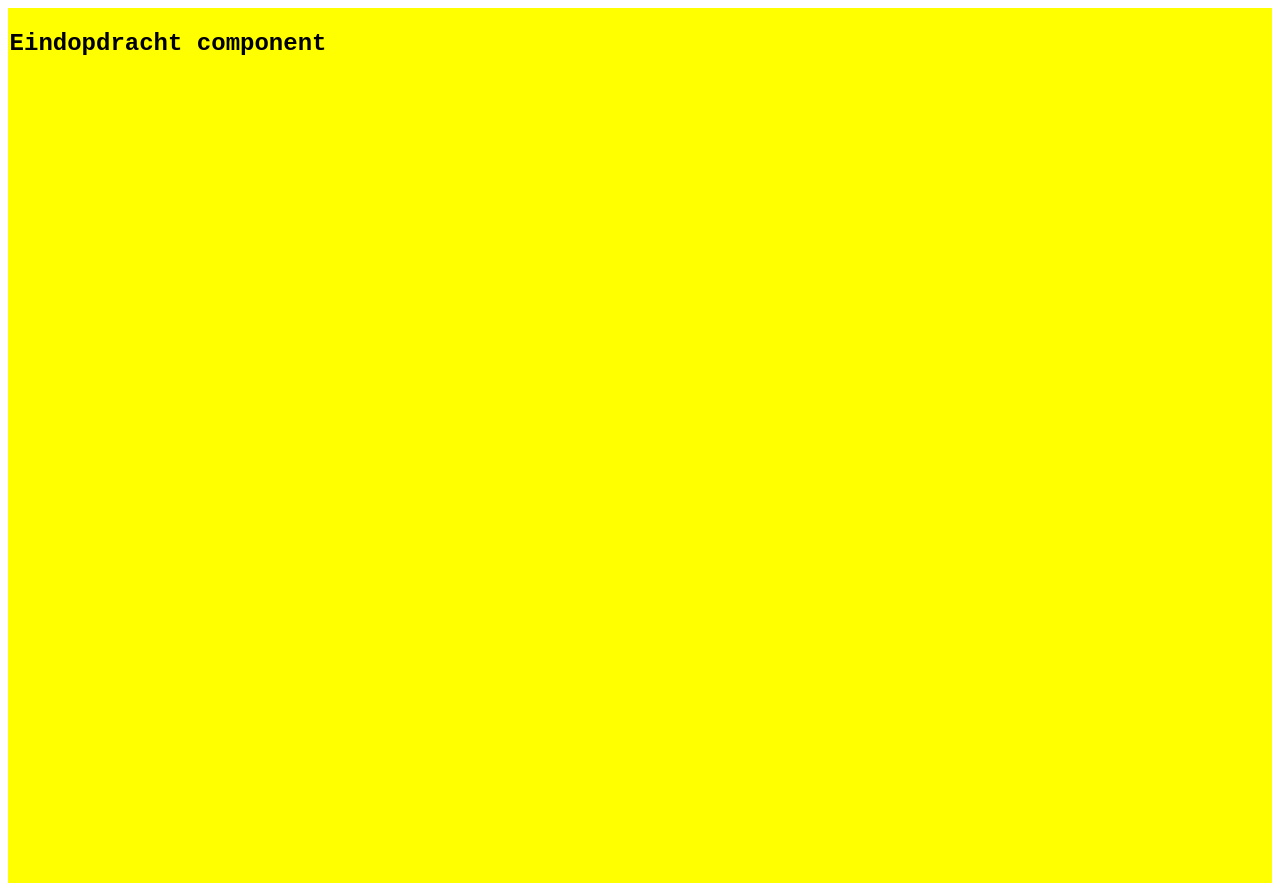
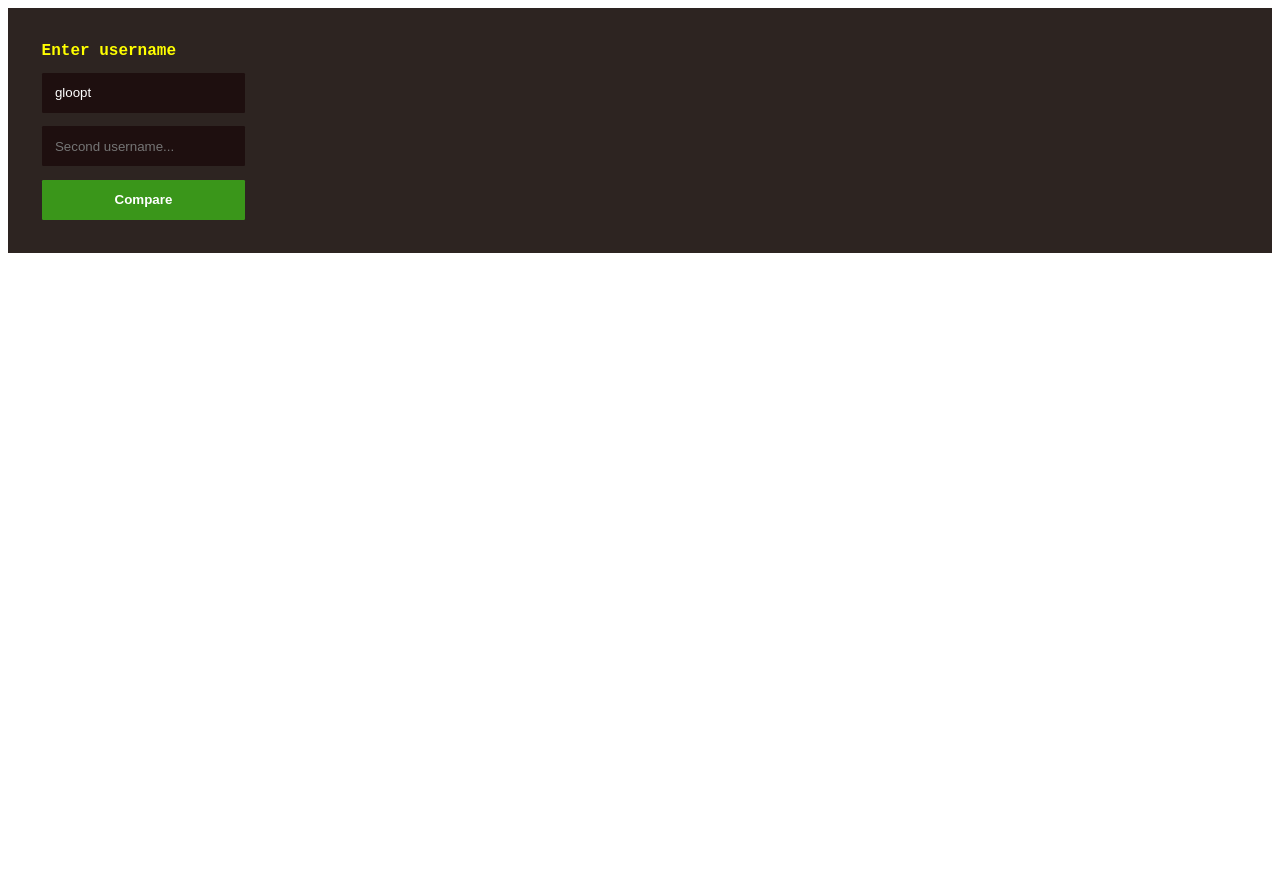
Before and after one commit to spacejump3/tech-track-23-24, a SvelteKit app: page / in a window 1280 px wide. After the commit the page ends 800 px from the top, so only its background shows below. Built offline with nearby package versions, Linux system fonts and the light colour scheme; no server answers.

Commit message:
Barchart met axis en textfield
barchart gemaakt via deze tutorial: https://sahansera.dev/d3-creating-bar-chart-ground-up/

```diff
--- a/src/components/Barchart.svelte
+++ b/src/components/Barchart.svelte
@@ -1,54 +1,134 @@
 <script>
+    import * as d3 from 'd3';
     import { onMount } from 'svelte';
-    import * as d3 from 'd3';
 
-    onMount(async () => {
+    let formData = { name: 'gloopt' };
 
-        let data;
-        let skillData;
+    async function getData(name) { // API fetch
+      const response = await fetch(
+        `https://api.wiseoldman.net/v2/players/${name}`
+      );
+      return await response.json();
+    }
 
-        async function getData() {
-            const response = await fetch('https://api.wiseoldman.net/v2/players/gloopt');
-            data = await response.json();
+    async function handleSubmit() { // Fetch data on button press
+      let data;
+      let skillData;
 
-            skillData = Object.values(data.latestSnapshot.data.skills); // Returns array of skills
-            return data;
-        };
+      data = await getData(formData.name);
+      skillData = Object.values(data.latestSnapshot.data.skills);
 
-        await getData(); // Wait for the getData() function to complete
+      skillData.shift(); // Remove the first datapoint
 
-        skillData.shift() // Remove the first datapoint
+      console.log(skillData)
 
-        console.log(skillData);
+      generateChart(skillData);
+    };
 
-        // D3 barchart below
-        const xScale = d3.scaleLinear()
-            .domain([1, 99])
-            .range([1, 500]);
+    function generateChart(skillData) {
+      const width = 800, height = 300;
+      const margin = { top: 30, right: 30, bottom: 30, left: 30 };
 
-        const yScale = d3.scaleBand()
-            .domain(skillData.map(d => d.metric))
-            .range([0, 800])
-            .padding(0.1);
+      const svg = d3.select('svg')
+        .attr('width', width)
+        .attr('height', height);
 
-        const colorScale = d3.scaleLinear()
-            .domain([0, 99])
-            .range(['black', 'green'])
+      const xScale = d3.scaleBand()
+        .domain([0, 1, 2, 3, 4, 5, 6, 7, 8, 9, 10, 11, 12, 13, 14, 15, 16, 17, 18, 19, 20, 21, 22])
+        .range([0, width - (margin.left + margin.right)]);
 
-        d3.select('#skillBarChart').selectAll('rect')
-            .data(skillData)
-            .join('rect')
+      const yScale = d3.scaleLinear()
+        .domain([1, 99])
+        .range([height - (margin.top + margin.bottom) * 2, 0]);
 
-            .attr('width', d => xScale(d.level))
-            .attr('height', yScale.bandwidth())
-            .attr('y', d => yScale(d.metric))
+      svg.append('g')
+        .attr('transform', 'translate('+ margin.top + ',' + margin.left +')')
+        .selectAll('rect')
+        .data(skillData)
+        .enter()
+        .append('rect')
+          .attr('x', function(d, i) {
+            return xScale(i);
+          })
+          .attr('y', function(d, i) {
+            return yScale(d.level);
+          })
+          .attr('width', xScale.bandwidth())
+          .attr('height', function(d, i) {
+            return height - (margin.top + margin.bottom) - yScale(d.level);
+          })
+          .attr('fill', 'lightblue')
+          .style('stroke', 'black')
+          .style('stroke-width', 1);
 
-            .attr('fill', d => colorScale(d.level));
+      svg.append('g')
+        .attr('transform', 'translate('+ margin.left +','+ (height - margin.top) +')')
+        .call(d3.axisBottom(xScale));
 
+      svg.append('g')
+        .attr('transform', 'translate('+ margin.left +','+ margin.top +')')
+        .call(d3.axisLeft(yScale));
+    }
 
-    });
-</script>
+  </script>
 
-<h2>Eindopdracht component</h2>
+<div class='formContainer'>
+    <form on:submit={handleSubmit}>
+        <label for='name'>Enter username</label>
+        <input type='text' placeholder='First username...' id='name' bind:value={formData.name} />
+        <input type='text' placeholder='Second username...' />
+        <button type='submit'>Compare</button>
+    </form>
+</div>
 
-<svg id="skillBarChart" width='500' height='800'></svg>
+<!-- <svg id='skillBarChart' width=500 height=500>
+  <g id='bottomAxis' transform='translate(0, 300)'></g>
+</svg> -->
+
+<svg></svg>
+
+<style>
+    form {
+        margin: 1em;
+        padding: 1em;
+
+        display: flex;
+        flex-direction: column;
+    }
+
+    form label {
+        color: yellow;
+        font-weight: 600;
+    }
+
+    form input {
+        height: 3em;
+        margin: 1em 0 0 0;
+        padding: 0 1em 0 1em;
+
+        background: #1E0F0F;
+        color: white;
+        border: none;
+        border-radius: .1em;
+    }
+
+    form input:focus {
+        outline: solid #554844 1px;
+    }
+
+    form button {
+        height: 3em;
+        margin: 1em 0 0 0;
+        color: white;
+        font-weight: 600;
+
+        background: #3A961A;
+        border: none;
+        border-radius: .1em;
+    }
+
+    form button:hover {
+        background: #53bf30;
+        cursor: pointer;
+    }
+</style>
--- a/src/routes/+page.svelte
+++ b/src/routes/+page.svelte
@@ -4,23 +4,21 @@
 </script>
 
 <body>
-    <main>
         <Barchart />
         <!-- <TestComponent /> -->
-    </main>
 </body>
 
 <style>
     body {
         margin: 0;
         padding: 0;
-        background: yellow;
-    }
+        background: #2D2421;
 
-    main {
+        color: white;
         margin: 0;
         padding: .1em;
         /* text-align: center; */
         font-family: 'Courier New', Courier, monospace;
+        display: flex;
     }
 </style>
```
